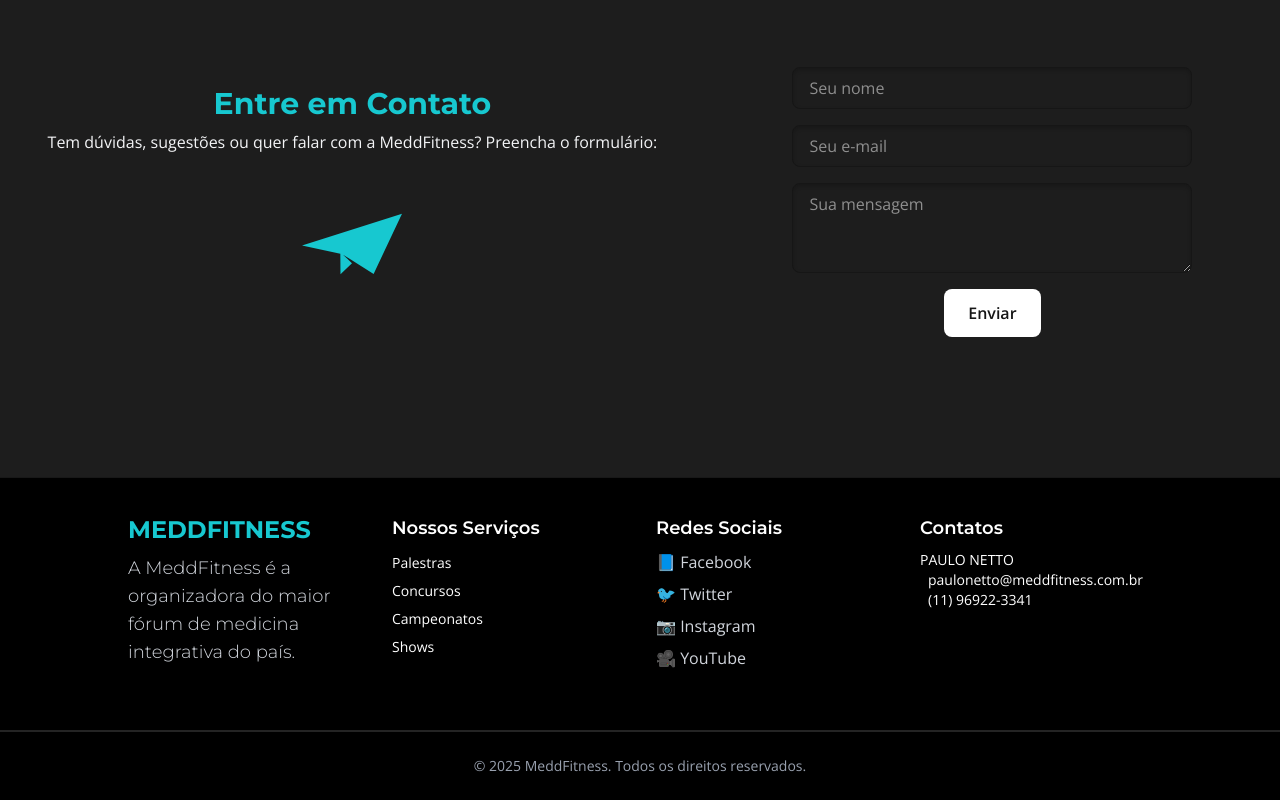
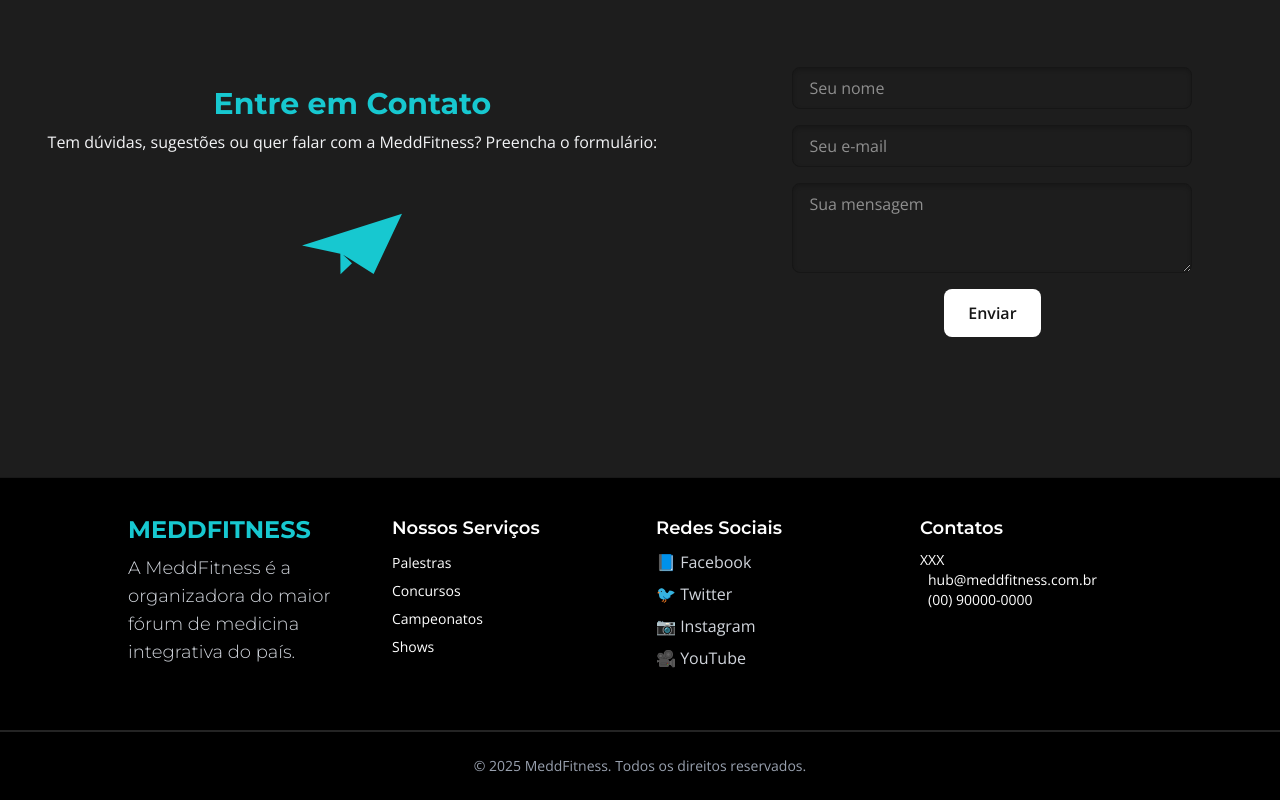
Before and after one commit to EricFrota-Dev/meddfitness-next, a Next.js app: page / in a window 1280 px wide. Shown: the part 1584-2384 px from the top of the page. Built offline with nearby package versions, Linux system fonts and the light colour scheme.

Commit message:
remoção de paulo urgente

```diff
--- a/src/app/Contato/constants/index.ts
+++ b/src/app/Contato/constants/index.ts
@@ -1,7 +1,7 @@
 export const contacts = [
   {
-    name: "PAULO NETTO",
-    contacts: ["paulonetto@meddfitness.com.br", "(11) 96922-3341"],
+    name: "XXX",
+    contacts: ["hub@meddfitness.com.br", "(00) 90000-0000"],
   },
   // {
   //   name: "JACQUELINE MOURADIAN",
--- a/src/app/Contato/page.tsx
+++ b/src/app/Contato/page.tsx
@@ -12,7 +12,7 @@ const Contact = () => {
         digital@meddfitness.com.br
         <br />
         hub@meddfitness.com.br <br />
-        paulonetto@meddfitness.com.br
+        {/* paulonetto@meddfitness.com.br */}
         <br />
       </h2>
       {/* {contacts.map(({ name, contacts }, i) => (
--- a/src/app/Sobre/constants.ts
+++ b/src/app/Sobre/constants.ts
@@ -1,5 +1,5 @@
 import {
-  PauloNetto,
+  // PauloNetto,
   LeandroMoraes,
   DianaMonteiro,
   BetaoMonteiro,
@@ -15,16 +15,16 @@ export const grupoGestorAbout = [
   },
   {
     name: "Leandro Moraes",
-    role: "COO",
-    desc: "Chief Operating Officer",
+    role: "CEO",
+    desc: "Chief Executive Officer",
     src: LeandroMoraes,
   },
-  {
-    name: "Paulo Netto",
-    role: "CEO",
-    desc: "Chief Executive Officer",
-    src: PauloNetto,
-  },
+  // {
+  //   name: "Paulo Netto",
+  //   role: "CEO",
+  //   desc: "Chief Executive Officer",
+  //   src: PauloNetto,
+  // },
   {
     name: "Diana Monteiro",
     role: "CEO",
--- a/src/app/layout.tsx
+++ b/src/app/layout.tsx
@@ -43,7 +43,7 @@ export default function RootLayout({
         <Footer />
         <Link
           passHref
-          href={"https://wa.me/11969223341?text=Ol%C3%A1%20"}
+          href={"https://wa.me/11900000?text=Ol%C3%A1%20"}
           target="_blank"
           rel="noopener noreferrer"
           className="fixed flex items-center bg-dark-100 shadow-md shadow-darker p-4 rounded-full flex-col bottom-10 right-5 md:right-15 xl:right-30 hover:scale-105 opacity-30 hover:opacity-100 transition-all duration-200"
--- a/src/constants/index.ts
+++ b/src/constants/index.ts
@@ -13,7 +13,6 @@ import {
   defaultPerfilPhoto,
   DianaMonteiro,
   LeandroMoraes,
-  PauloNetto,
 } from "@/assets/images/perfilPhoto";
 import {
   academias,
@@ -391,12 +390,12 @@ export const projetoMeddfitness = [
 ];
 
 export const stafPerfilPhotos: simpleCard[] = [
-  {
-    id: 0,
-    src: PauloNetto,
-    title: "Paulo Netto",
-    desc: "Comissão Organizadora",
-  },
+  // {
+  //   id: 0,
+  //   src: PauloNetto,
+  //   title: "Paulo Netto",
+  //   desc: "Comissão Organizadora",
+  // },
   {
     id: 1,
     src: LeandroMoraes,
```
